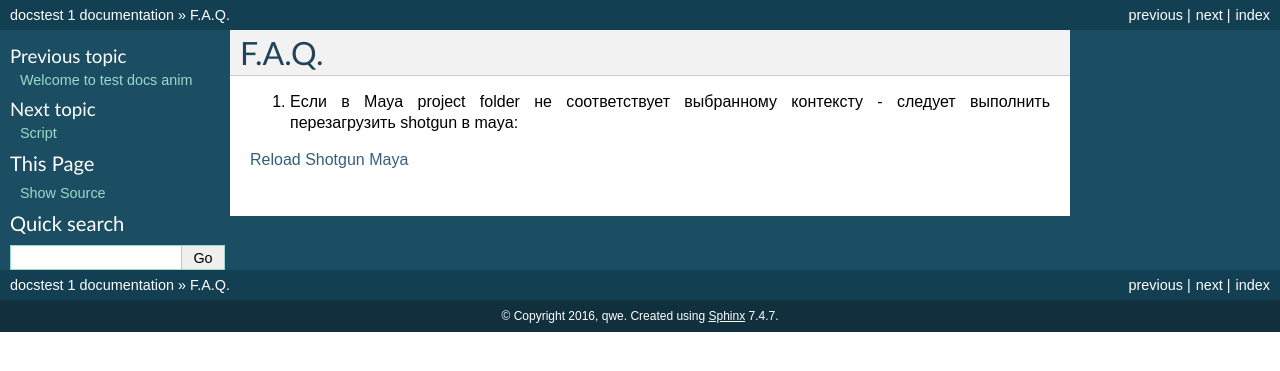
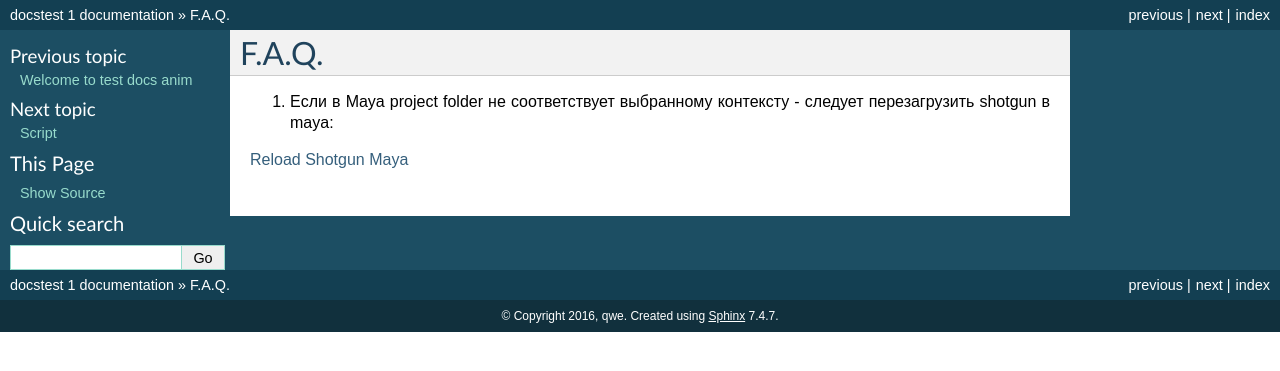
Before and after one commit to vyukov/docs, a Sphinx documentation site: the page built from docs/source/example1.rst, in a window 1280 px wide. Shown: the top 371 px of the page. Built offline with Sphinx 7.4.7, drawn with Linux system fonts in a browser that asks for light colours.

Commit message:
reload sg in maya

```diff
--- a/docs/source/example1.rst
+++ b/docs/source/example1.rst
@@ -1,7 +1,7 @@
 F.A.Q.
 ========
 
-1. Ecли в Maya project folder не соответствует выбранному контексту - следует выполнить перезагрузить shotgun в maya:
+1. Ecли в Maya project folder не соответствует выбранному контексту - следует перезагрузить shotgun в maya:
 
 :ref:`reload-shotgun-label`
 
```
